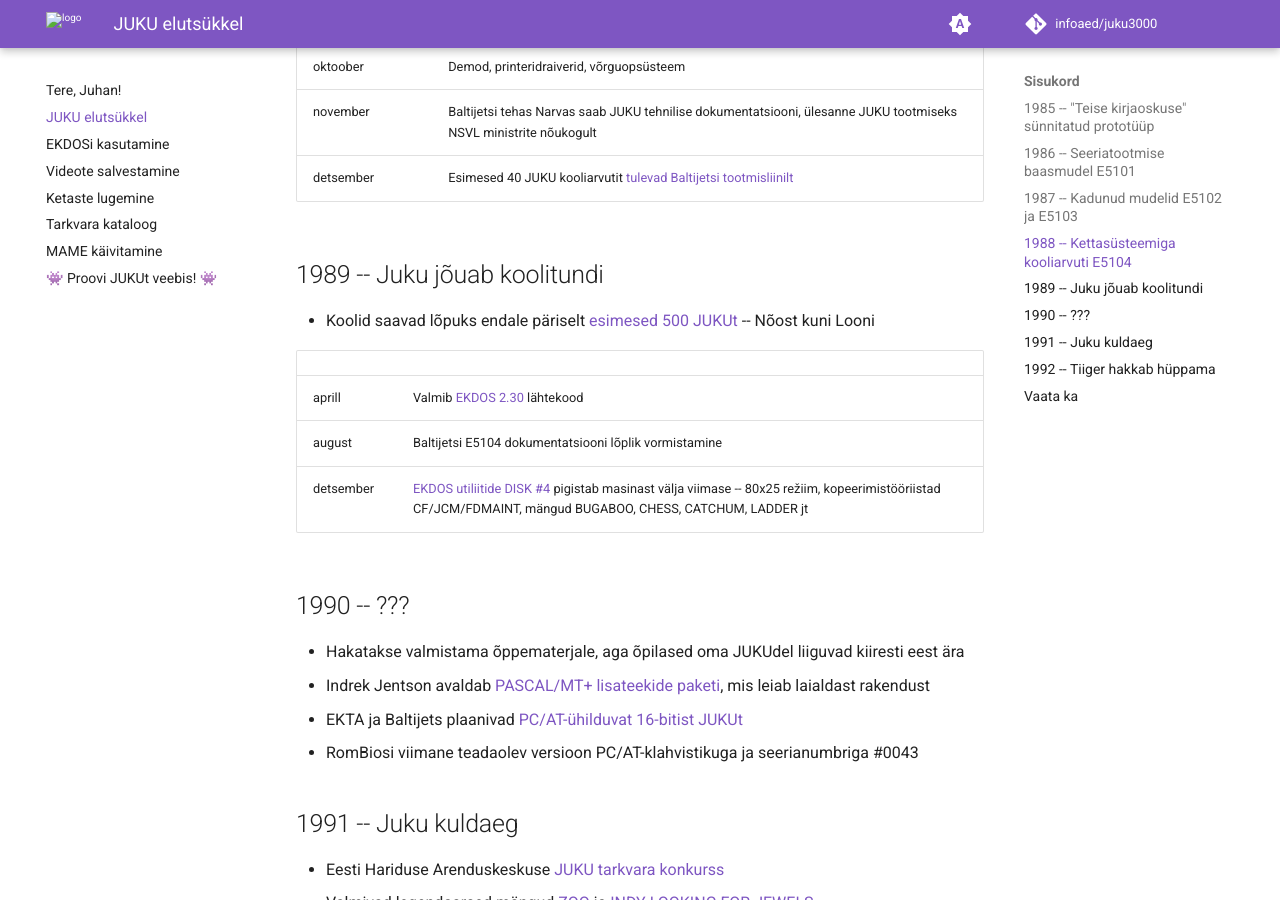
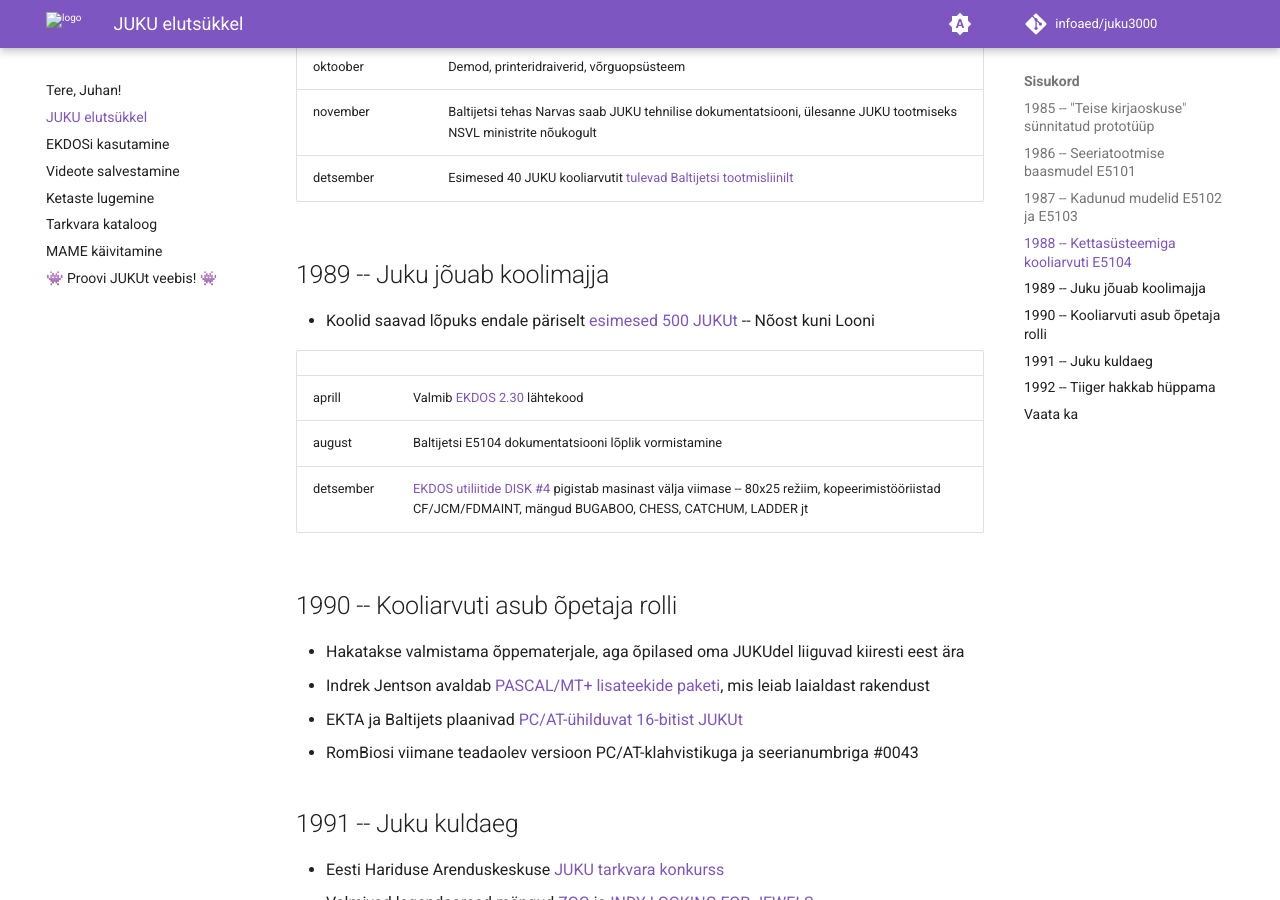
Before and after one commit to infoaed/juku3000, an MkDocs documentation site: the page built from docs/ajajoon.md, in a window 1280 px wide and 900 px high, scrolled down 2364 px. Built offline with MkDocs 1.6.1 and Material for MkDocs 9.7.7, drawn with Linux system fonts in a browser that asks for light colours; comment, search, counter and statistics services are not loaded.

Commit message:
Kui Juku papa Baltijetsi käekõrval koolimajja jõudis

```diff
--- a/docs/ajajoon.md
+++ b/docs/ajajoon.md
@@ -38,7 +38,7 @@
 
 |||
 |-|-|
-jaanuar   | "[Mikroarvuti JUKU](https://github.com/infoaed/juku3000/blob/master/docs/ekta_juku.pdf)" brošüür
+jaanuar   | "[Mikroarvuti JUKU](ekta_juku.pdf)" brošüür
 märts     | Lindisüsteemiga JUKU [venekeelsed joonised](https://elektroonikafoorum.com/thread-690-post-4164.html#pid4164)
 aprill    | Noorte Hääle artikliseeria "[JUKU, see koolisõbralik arvuti](https://arti.ee/juku/Noorte_H%C3%A4%C3%A4l_1987-04/)"
 september | Avaldamiseks valmis FORMAT, DOSGEN, PIP, SED, GTR, JBASIC, MTPLUS
@@ -62,7 +62,7 @@
 november           | Baltijetsi tehas Narvas saab JUKU tehnilise dokumentatsiooni, ülesanne JUKU tootmiseks NSVL ministrite nõukogult
 detsember          | Esimesed 40 JUKU kooliarvutit [tulevad Baltijetsi tootmisliinilt](https://dea.digar.ee/?a=d&d=rahvahaal19891111.2.17&srpos=8&e=-------et-25--1--txt-txIN-------------)
 
-## 1989 -- Juku jõuab koolitundi
+## 1989 -- Juku jõuab koolimajja
 
 * Koolid saavad lõpuks endale päriselt [esimesed 500 JUKUt](https://dea.digar.ee/?a=d&d=opetajateleht19900120.1.3&e=-------et-25--1--txt-txIN%7ctxTI%7ctxAU%7ctxTA-------------) -- Nõost kuni Looni
 
@@ -72,7 +72,7 @@
 august    | Baltijetsi E5104 dokumentatsiooni lõplik vormistamine
 detsember | [EKDOS utiliitide DISK #4](ekdos230.md) pigistab masinast välja viimase -- 80x25 režiim, kopeerimistööriistad CF/JCM/FDMAINT, mängud BUGABOO, CHESS, CATCHUM, LADDER jt
 
-## 1990 -- ???
+## 1990 -- Kooliarvuti asub õpetaja rolli
 
 * Hakatakse valmistama õppematerjale, aga õpilased oma JUKUdel liiguvad kiiresti eest ära
 * Indrek Jentson avaldab [PASCAL/MT+ lisateekide paketi](pascal/lisateek.md), mis leiab laialdast rakendust
```
